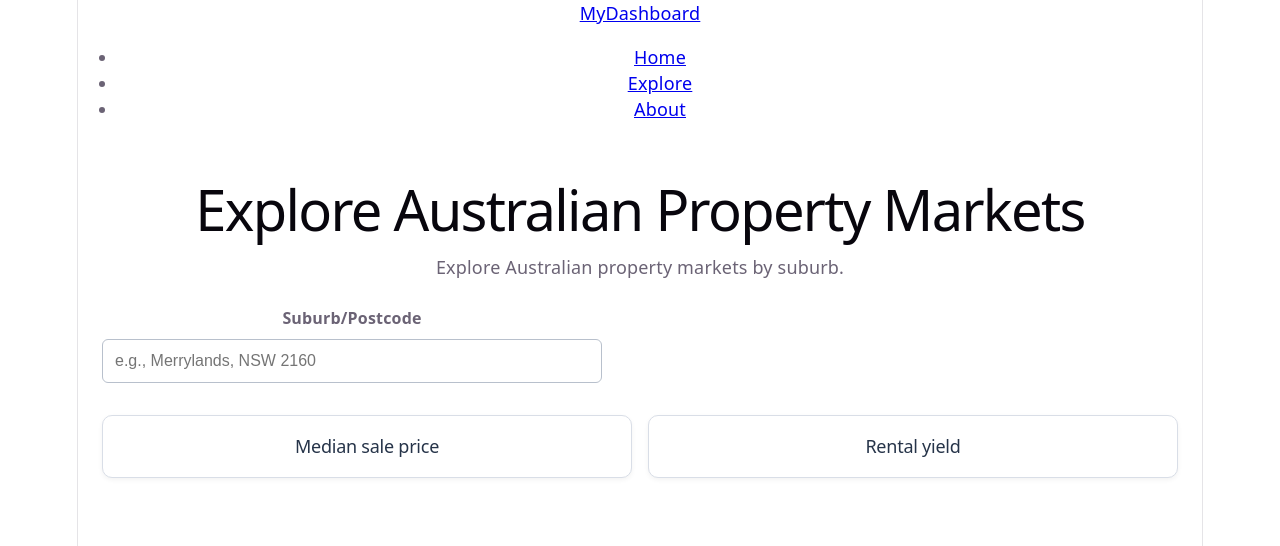
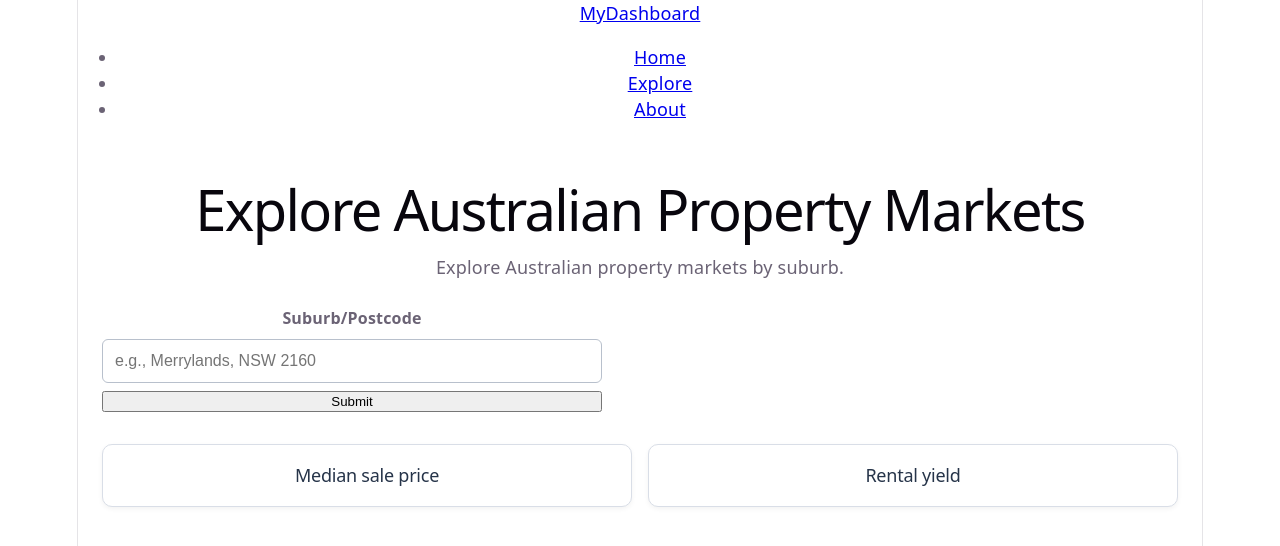
Before and after one commit to anthonycheung1/australian-property-market-explorer, a React (Vite) app: page /australian-property-market-explorer/explore in a window 1280 px wide. Shown: the top 546 px of the page. Built offline with nearby package versions, Linux system fonts and the light colour scheme.

Commit message:
Improve Explore search validation and accessibility

```diff
--- a/src/pages/Explore.tsx
+++ b/src/pages/Explore.tsx
@@ -1,11 +1,17 @@
-
+import { useState } from 'react';
 import './Explore.css';
 
 function Explore() {
+  const [suburb, setSuburb] = useState('');
+  const [submittedSuburb, setSubmittedSuburb] = useState('');
+  const [invalidSearch, setInvalidSearch] = useState(false);
+
+  function isValidSearchBoxInput(input) {
+    return input.trim() !== '';
+  }
+
   return (
-    <>
     <div className="explore-page">
-
       <h1>Explore Australian Property Markets</h1>
       <p>Explore Australian property markets by suburb.</p>
 
@@ -13,8 +19,57 @@ function Explore() {
         <label htmlFor="suburb-search-textbox">
           Suburb/Postcode
         </label>
-          <input className="search-box" id="suburb-search-textbox" name="suburb-or-postcode" type="text" placeholder="e.g., Merrylands, NSW 2160" />
+
+        <input
+          className="search-box"
+          id="suburb-search-textbox"
+          name="suburb-or-postcode"
+          type="text"
+          placeholder="e.g., Merrylands, NSW 2160"
+          value={suburb}
+          onChange={(event) => {
+            const value = event.currentTarget.value;
+
+            setSuburb(value);
+
+            if (isValidSearchBoxInput(value)) {
+              setInvalidSearch(false);
+            }
+          }}
+          aria-invalid={invalidSearch}
+          aria-describedby={
+            invalidSearch ? 'suburb-search-error' : undefined
+          }
+        />
+
+        {invalidSearch && (
+          <p id="suburb-search-error" role="alert">
+            Please enter a suburb or postcode.
+          </p>
+        )}
+
+        <button
+          type="button"
+          onClick={() => {
+            if (isValidSearchBoxInput(suburb)) {
+              setSubmittedSuburb(suburb.trim());
+              setInvalidSearch(false);
+            }
+            else {
+              setSubmittedSuburb('');
+              setInvalidSearch(true);
+            }
+          }}
+        >
+          Submit
+        </button>
       </section>
+
+      {submittedSuburb !== '' && (
+        <p>
+          Search results for {submittedSuburb}
+        </p>
+      )}
 
       <section className="metric-cards">
         <div className="metric-card">
@@ -26,7 +81,6 @@ function Explore() {
         </div>
       </section>
     </div>
-    </>
   );
 }
 
```
Lines whose indentation alone changed are shown as unchanged.
